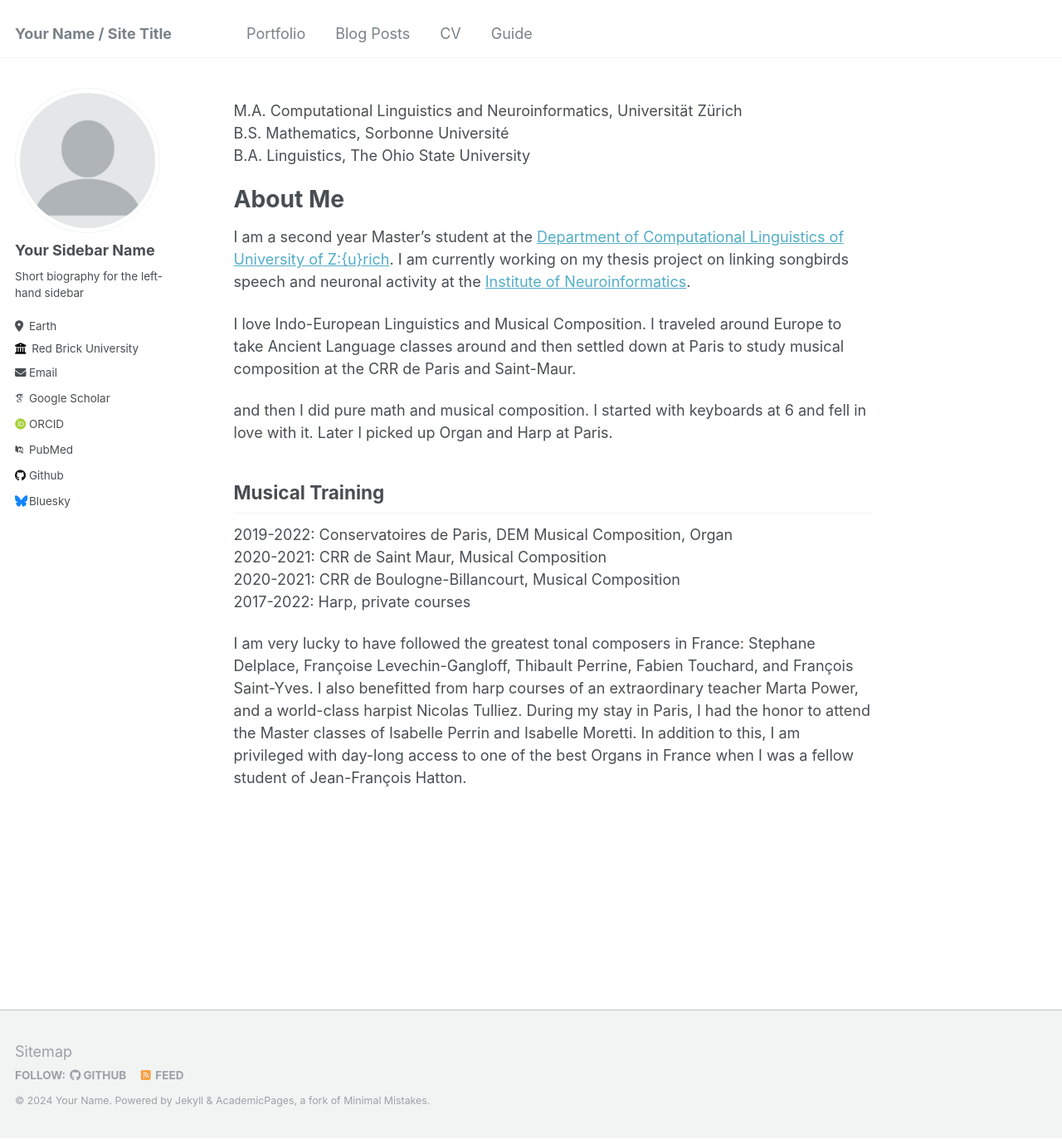
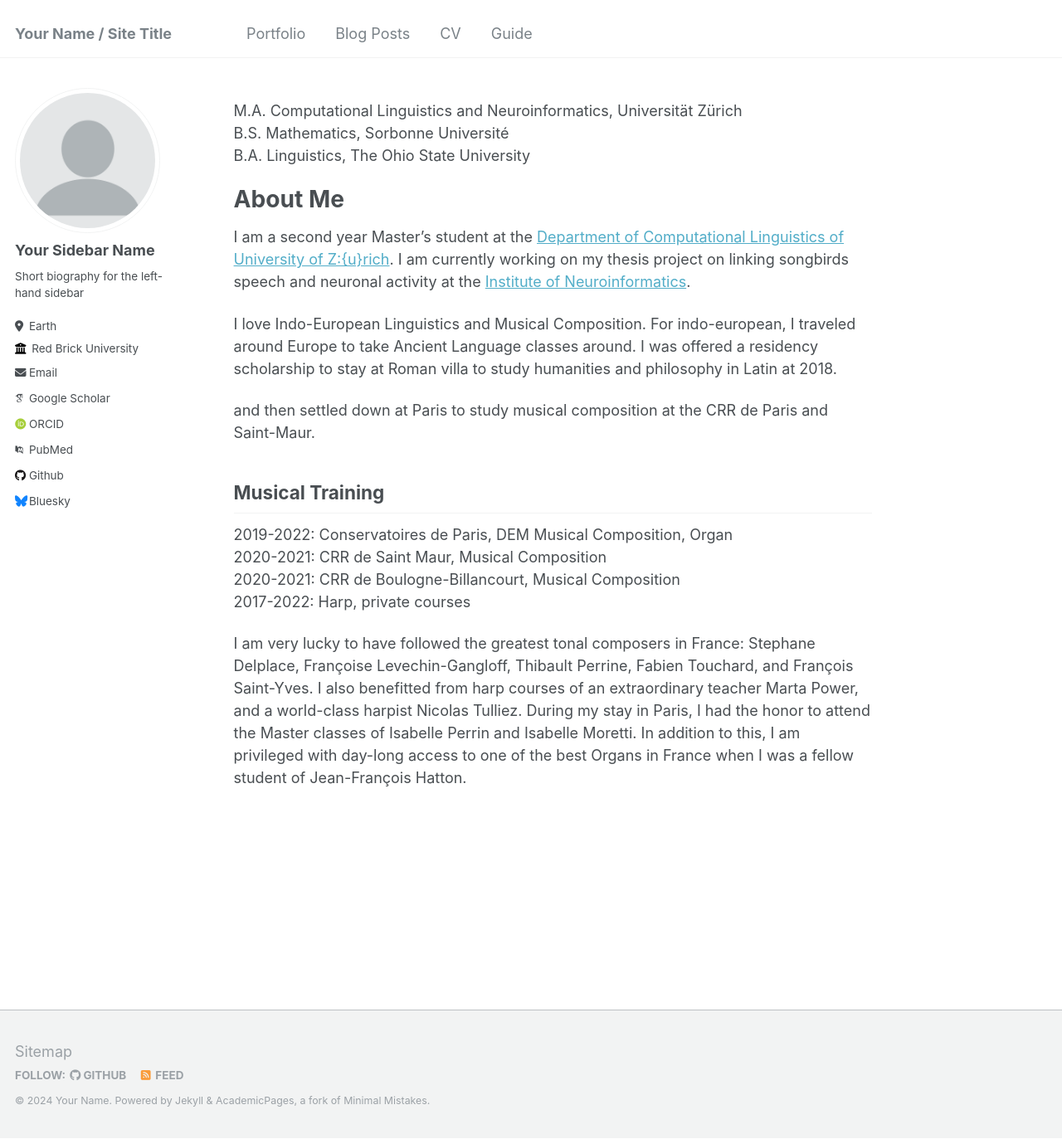
Before and after one commit to askrbayern/askrbayern.github.io, a Jekyll site: the page built from _pages/about.md, in a window 1280 px wide and 1373 px high. Shown: the whole window at 83% size. Built offline with Jekyll 4.4.1, drawn with Linux system fonts in a browser that asks for light colours; some web fonts are replaced.

Commit message:
Update about.md

```diff
--- a/_pages/about.md
+++ b/_pages/about.md
@@ -14,9 +14,9 @@ About Me
 =====
 I am a second year Master's student at the [Department of Computational Linguistics of University of Z\:{u}rich](https://www.cl.uzh.ch/en.html). I am currently working on my thesis project on linking songbirds speech and neuronal activity at the [Institute of Neuroinformatics](https://www.ini.uzh.ch/en.html).
 
-I love Indo-European Linguistics and Musical Composition. I traveled around Europe to take Ancient Language classes around and then settled down at Paris to study musical composition at the CRR de Paris and Saint-Maur.
+I love Indo-European Linguistics and Musical Composition. For indo-european, I traveled around Europe to take Ancient Language classes around. I was offered a residency scholarship to stay at Roman villa to study humanities and philosophy in Latin at 2018.
 
-and then I did pure math and musical composition. I started with keyboards at 6 and fell in love with it. Later I picked up Organ and Harp at Paris.
+and then settled down at Paris to study musical composition at the CRR de Paris and Saint-Maur.
 
 
 Musical Training
```
